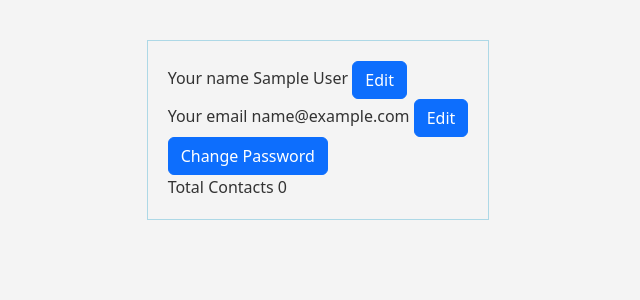
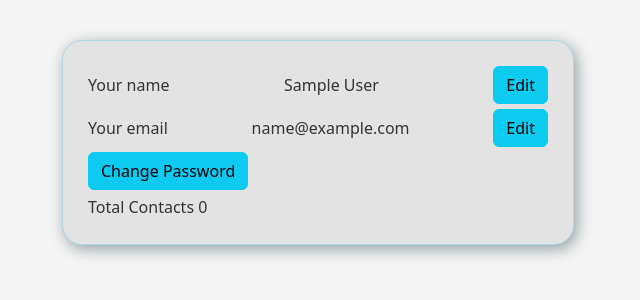
Before and after one commit to AymanAegon/Contact-List-flask, a Flask app: page /profile in a window 1280 px wide. Shown: the part 56-356 px from the top of the page, without its empty margins (322-962 px from the left). Run offline with Flask 3, Linux system fonts and the light colour scheme; the visitor is signed in with stand-in values (Sample User, id 1).

Commit message:
styling profile

```diff
--- a/models/contact.py
+++ b/models/contact.py
@@ -15,7 +15,7 @@ class Contact(BaseModel, Base):
         __tablename__ = "contacts"
         first_name = Column(String(40), nullable=False)
         last_name = Column(String(40), nullable=False)
-        email = Column(String(128), nullable=False, unique=True)
+        email = Column(String(128), nullable=False)
         user_id = Column(String(128), ForeignKey("users.id"), nullable=False)
 
     else:
--- a/static/css/style.css
+++ b/static/css/style.css
@@ -5,6 +5,9 @@ body {
     padding: 0;
     background-color: #f4f4f4;
     color: #333;
+}
+.table {
+    box-shadow: 0px 0px 20px #bbb;
 }
 .form-container {
     margin: 0;
@@ -44,6 +47,18 @@ nav.pagination {
 .profile-info {
     border: 1px solid lightblue;
     padding: 20px;
+    width: 40%;
+    background-color: #e3e3e3;
+    border-radius: 20px;
+    box-shadow: 3px 4px 15px rgba(0, 38, 48, 0.411);
+}
+.profile-info .info {
+    display: flex;
+    align-items: center;
+    justify-content: space-between;
+}
+.profile-info div {
+    margin: 5px;
 }
 .contact-table {
     display: flex;
--- a/templates/profile.html
+++ b/templates/profile.html
@@ -23,12 +23,30 @@
   {% include 'navbar.html' %}
   <div class="profile-container">
     <div class="profile-info">
-      <div class="name">
+      <div class="name info">
         Your name
         <span>{{ user.name }}</span>
-        <button type="button" class="btn btn-primary" data-bs-toggle="modal" data-bs-target="#exampleModal">
+        <button type="button" class="btn btn-info" data-bs-toggle="modal" data-bs-target="#exampleModal">
           Edit
         </button>
+      </div>
+      <div class="email info">
+        Your email
+        <span>{{ user.email }}</span>
+        <button type="button" class="btn btn-info" data-bs-toggle="modal" data-bs-target="#emailModal">
+          Edit
+        </button>
+      </div>
+      <div class="password">
+        <button type="button" class="btn btn-info" data-bs-toggle="modal" data-bs-target="#passwordModal">
+          Change Password
+        </button>
+      </div>
+      <div class="contacts">
+        Total Contacts
+        <span>{{ contacts }}</span>
+      </div>
+    </div>
     <div class="modal fade" id="exampleModal" tabindex="-1" aria-labelledby="exampleModalLabel" aria-hidden="true">
       <div class="modal-dialog">
         <div class="modal-content">
@@ -52,13 +70,6 @@
         </div>
       </div>
     </div>
-      </div>
-      <div class="email">
-        Your email
-        <span>{{ user.email }}</span>
-        <button type="button" class="btn btn-primary" data-bs-toggle="modal" data-bs-target="#emailModal">
-          Edit
-        </button>
     <div class="modal fade" id="emailModal" tabindex="-1" aria-labelledby="exampleModalLabel" aria-hidden="true">
       <div class="modal-dialog">
         <div class="modal-content">
@@ -78,11 +89,6 @@
         </div>
       </div>
     </div>
-      </div>
-      <div class="password">
-        <button type="button" class="btn btn-primary" data-bs-toggle="modal" data-bs-target="#passwordModal">
-          Change Password
-        </button>
     <div class="modal fade" id="passwordModal" tabindex="-1" aria-labelledby="exampleModalLabel" aria-hidden="true">
       <div class="modal-dialog">
         <div class="modal-content">
@@ -114,10 +120,4 @@
       </div>
     </div>
   </div>
-      <div class="contacts">
-        Total Contacts
-        <span>{{ contacts }}</span>
-      </div>
-    </div>
-  </div>
 {% endblock %}
```
Lines whose indentation alone changed are shown as unchanged.
